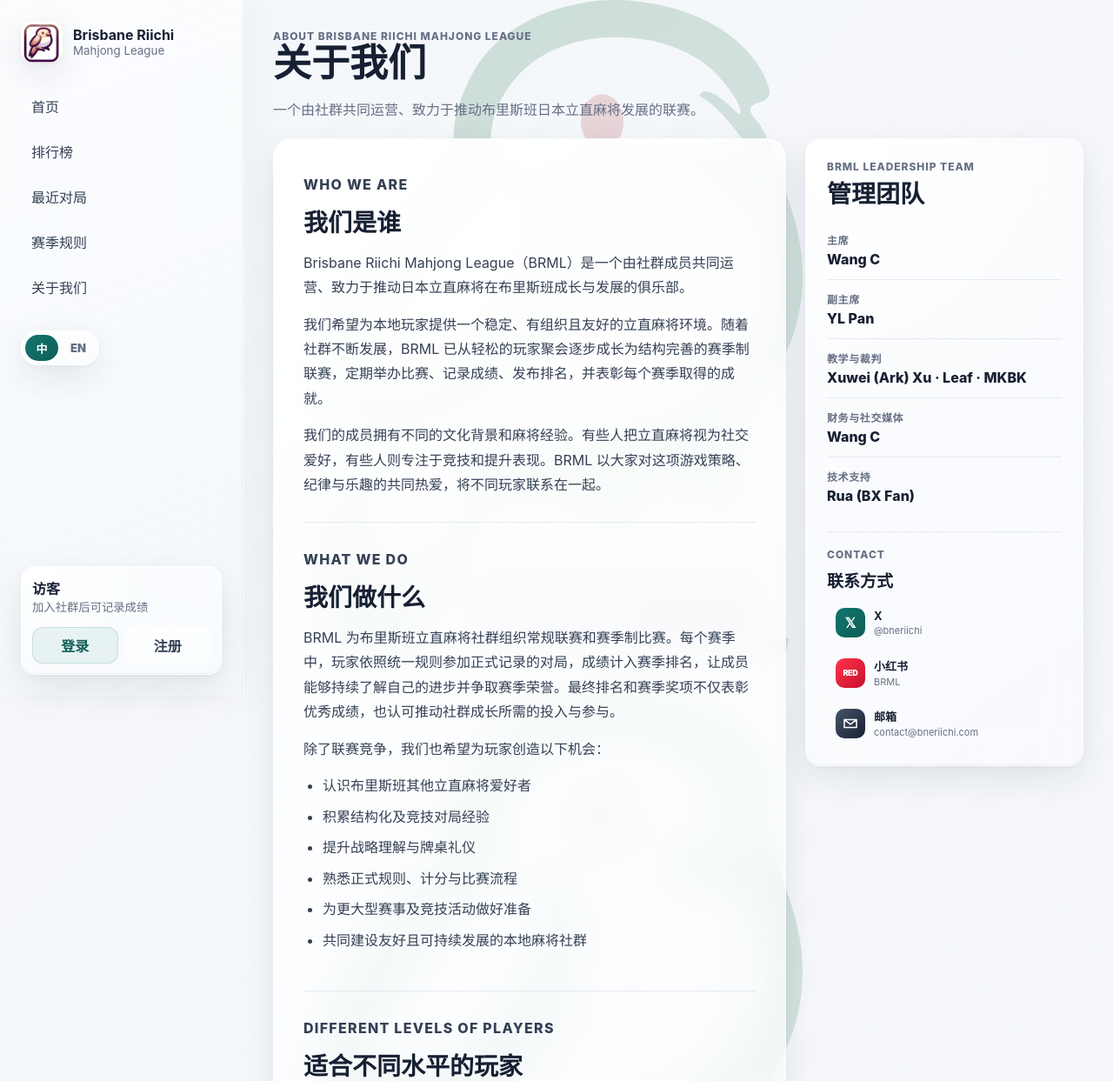
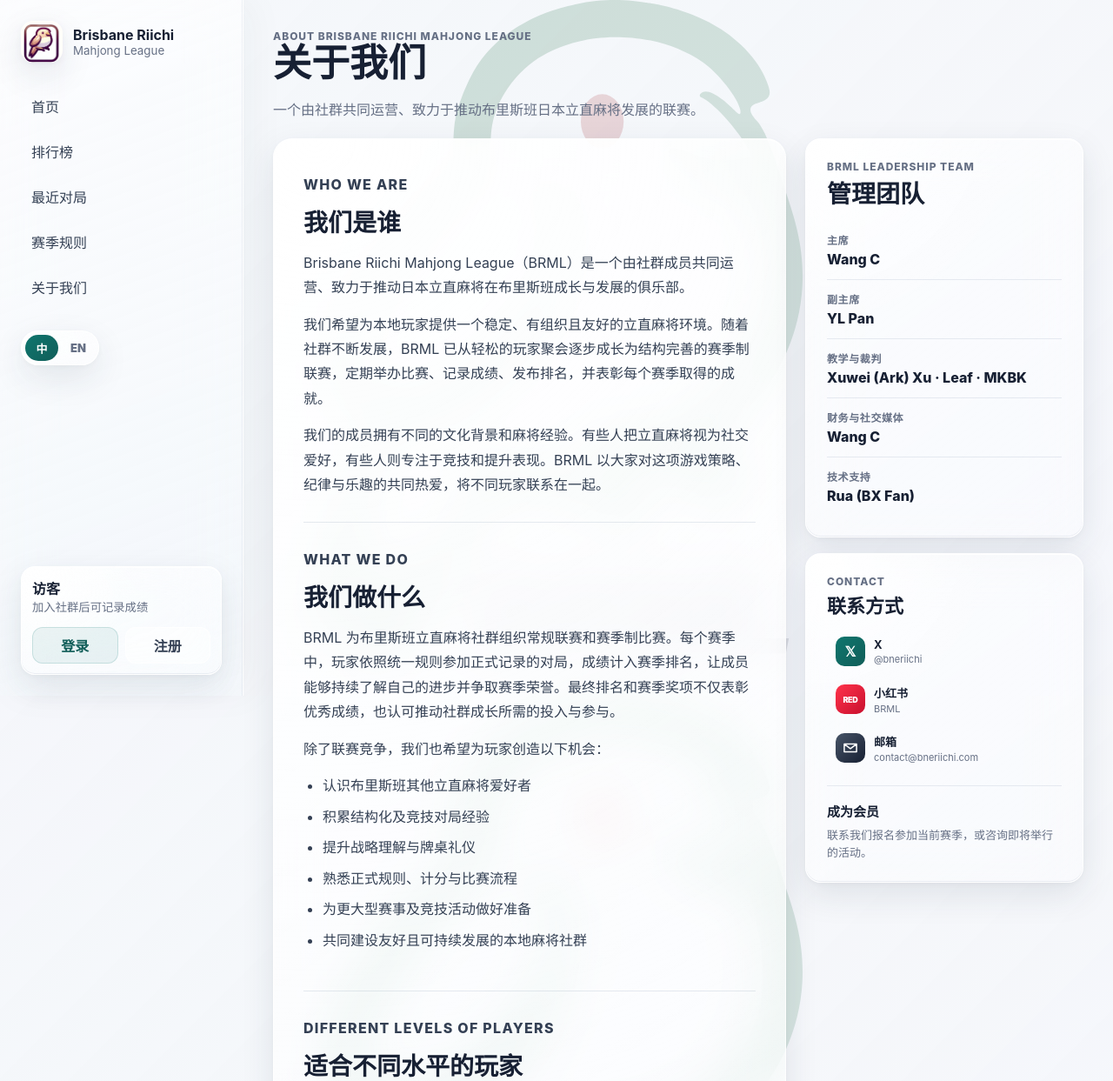
Before and after one commit to BOXIFAN/majhong-web, a Flask app: page /about in a window 1280 px wide. Shown: the top 1243 px of the page at 87% size. Run offline with Flask 3, Linux system fonts and the light colour scheme; data comes from the database, SQL or seed files in the repository; data that the repository does not hold is empty.

Commit message:
Refine About contact section

```diff
--- a/app.py
+++ b/app.py
@@ -80,6 +80,8 @@ TRANSLATIONS = {
         "contact.x": "X",
         "contact.xiaohongshu": "小红书",
         "contact.email": "邮箱",
+        "contact.member_title": "成为会员",
+        "contact.member_description": "联系我们报名参加当前赛季，或咨询即将举行的活动。",
         "meetup.title": "活动报名",
         "meetup.subtitle": "按时间查看 Meetup，并点击报名参加。",
         "meetup.create": "创建 Meetup",
@@ -348,6 +350,8 @@ TRANSLATIONS = {
         "contact.x": "X",
         "contact.xiaohongshu": "REDnote",
         "contact.email": "Email",
+        "contact.member_title": "Become a Member",
+        "contact.member_description": "Contact us to register for the current season or enquire about upcoming sessions.",
         "meetup.title": "Meetup Sign-up",
         "meetup.subtitle": "View upcoming meetups in time order and sign up to attend.",
         "meetup.create": "Create Meetup",
--- a/static/style.css
+++ b/static/style.css
@@ -772,7 +772,8 @@ p {
 }
 
 .about-document,
-.leadership-card {
+.leadership-card,
+.contact-block.is-detailed {
   border: 1px solid var(--glass-edge);
   background:
     radial-gradient(circle at 8% 0%, rgba(255, 255, 255, 0.9), transparent 38%),
@@ -854,11 +855,53 @@ p {
   color: var(--brand-dark);
 }
 
-.leadership-card {
+.about-sidebar {
   position: sticky;
   top: 24px;
+  display: grid;
+  gap: 18px;
+  min-width: 0;
+}
+
+.leadership-card {
+  position: static;
   padding: 24px;
   border-radius: 18px;
+}
+
+.contact-block.is-detailed {
+  padding: 24px;
+  border-radius: 18px;
+}
+
+.contact-block.is-detailed h3 {
+  margin: 0 0 14px;
+  font-size: 22px;
+  line-height: 1.2;
+}
+
+.contact-block.is-detailed .contact-links {
+  gap: 7px;
+}
+
+.contact-membership-note {
+  margin-top: 18px;
+  padding-top: 18px;
+  border-top: 1px solid rgba(132, 151, 177, 0.18);
+}
+
+.contact-membership-note strong {
+  display: block;
+  margin-bottom: 7px;
+  color: var(--ink);
+  font-size: 15px;
+}
+
+.contact-membership-note p {
+  margin: 0;
+  color: var(--muted);
+  font-size: 13px;
+  line-height: 1.55;
 }
 
 .leadership-list {
@@ -891,17 +934,6 @@ p {
   font-size: 16px;
   font-weight: 850;
   overflow-wrap: anywhere;
-}
-
-.leadership-card .contact-block {
-  margin-top: 18px;
-  padding-top: 18px;
-  border-top: 1px solid rgba(132, 151, 177, 0.18);
-}
-
-.leadership-card .contact-block h3 {
-  margin: 0 0 12px;
-  font-size: 19px;
 }
 
 .meetup-create-form {
@@ -2264,7 +2296,7 @@ select:focus {
     grid-template-columns: 1fr;
   }
 
-  .leadership-card {
+  .about-sidebar {
     position: static;
     order: -1;
   }
@@ -2343,9 +2375,14 @@ select:focus {
   }
 
   .about-document,
-  .leadership-card {
+  .leadership-card,
+  .contact-block.is-detailed {
     padding: 18px;
     border-radius: 16px;
+  }
+
+  .about-sidebar {
+    gap: 14px;
   }
 
   .about-document {
--- a/templates/_contact_links.html
+++ b/templates/_contact_links.html
@@ -19,4 +19,10 @@
       <span class="contact-link-text"><strong>{{ t('contact.email') }}</strong><small>contact@bneriichi.com</small></span>
     </a>
   </div>
+  {% if not contact_compact %}
+    <div class="contact-membership-note">
+      <strong>{{ t('contact.member_title') }}</strong>
+      <p>{{ t('contact.member_description') }}</p>
+    </div>
+  {% endif %}
 </section>
--- a/templates/about.html
+++ b/templates/about.html
@@ -99,7 +99,8 @@
     </section>
   </article>
 
-  <aside class="leadership-card">
+  <aside class="about-sidebar">
+    <section class="leadership-card">
       <p class="eyebrow">BRML Leadership Team</p>
       <h2>管理团队</h2>
       <dl class="leadership-list">
@@ -109,6 +110,7 @@
         <div><dt>财务与社交媒体</dt><dd>Wang C</dd></div>
         <div><dt>技术支持</dt><dd>Rua (BX Fan)</dd></div>
       </dl>
+    </section>
     {% set contact_compact = false %}
     {% include "_contact_links.html" %}
   </aside>
@@ -190,7 +192,8 @@
     </section>
   </article>
 
-  <aside class="leadership-card">
+  <aside class="about-sidebar">
+    <section class="leadership-card">
       <p class="eyebrow">BRML Leadership Team</p>
       <h2>Leadership Team</h2>
       <dl class="leadership-list">
@@ -200,6 +203,7 @@
         <div><dt>Treasurer & Social Media</dt><dd>Wang C</dd></div>
         <div><dt>Technical Support</dt><dd>Rua (BX Fan)</dd></div>
       </dl>
+    </section>
     {% set contact_compact = false %}
     {% include "_contact_links.html" %}
   </aside>
```
Lines whose indentation alone changed are shown as unchanged.
